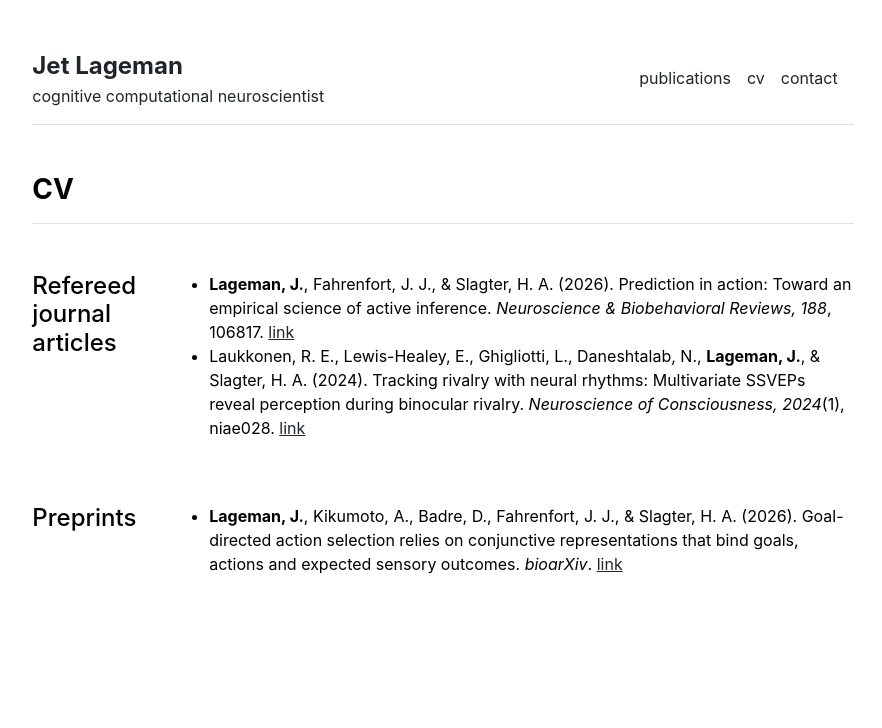
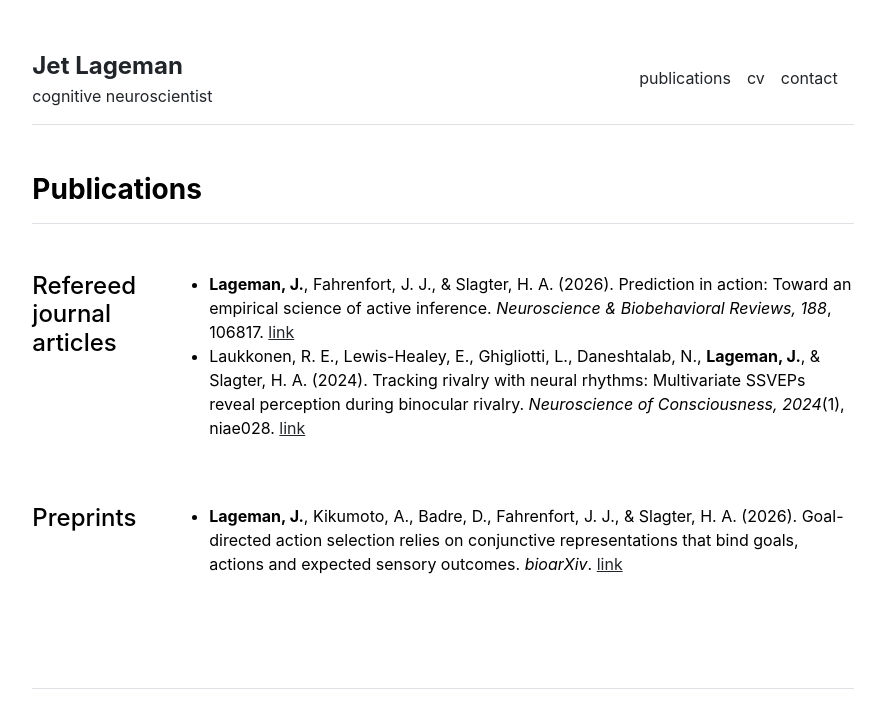
Before and after one commit to jlageman/jlageman.github.io, a Jekyll site: the page built from publications.md, in a window 1280 px wide. Shown: the top 728 px of the page, without its empty margins (197-1079 px from the left). Built offline with Jekyll 4.4.1, drawn with Linux system fonts in a browser that asks for light colours.

Commit message:
small edits

```diff
--- a/_config.yml
+++ b/_config.yml
@@ -1,6 +1,6 @@
 url: "" # the base hostname & protocol for your site, e.g. http://example.com
 baseurl: "" # the subpath of your site, e.g. /blog
 title: "Jet Lageman" # the name of your site, e.g. ACME Corp.
-description: "cognitive computational neuroscientist"
+description: "cognitive neuroscientist"
 email: "j.lageman@vu.nl"
 bluesky: "https://bsky.app/profile/jetlageman.bsky.social"
--- a/_data/cv/education.yml
+++ b/_data/cv/education.yml
@@ -2,6 +2,6 @@
   description: 'Leiden University (2019-2021)'
   cumlaude: 'Graduated cum laude'
 
-- title: 'BSc Psychology + Honours College track Science & Society (180 + 30 EC)'
+- title: 'BSc Psychology + Honours College, track Science & Society (180 + 30 EC)'
   description: 'Leiden University (2015-2018)'
   cumlaude: 'Graduated cum laude'
--- a/_includes/footer.html
+++ b/_includes/footer.html
@@ -1,12 +1,11 @@
-<!--
-
 <footer class="pt-5 my-5 text-muted border-top">
   <div class="row">
+    <!--
     <div class="col-md-6 text-end align-items-center social-media-icons">
       {% for item in site.data.settings.social %}
         <a href="{{ item.link }}" class="ms-3 fs-5"><i class="fab fa-{{ item.icon }}"></i></a>
       {% endfor %}
+      -->
     </div>
   </div>
 </footer>
--->
--- a/_layouts/publications.html
+++ b/_layouts/publications.html
@@ -6,7 +6,7 @@ layout: default
 
 <div class="row g-5 mb-5">
   <div>
-    <h3 class="fw-bold border-bottom pb-3 mb-5">CV</h3>
+    <h3 class="fw-bold border-bottom pb-3 mb-5">Publications</h3>
     <div class="row g-5 mb-5">
       <div class="col-md-2">
         <h4>Refereed journal articles</h4>
```
